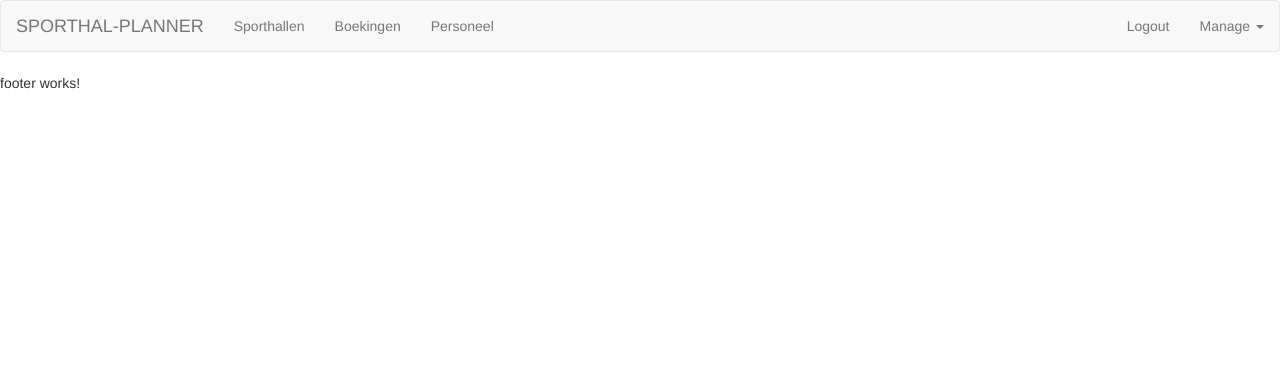
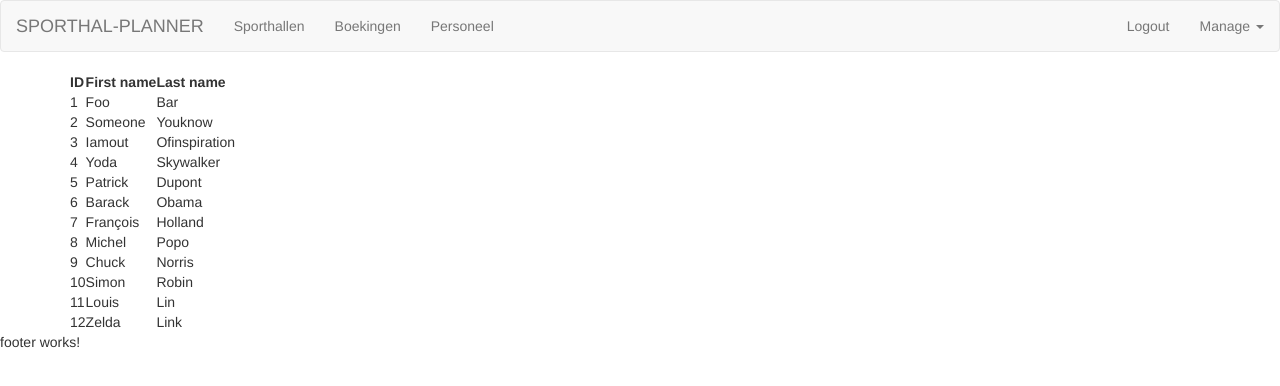
Before and after one commit to sander9512/Angular-SPA-C1, an Angular app: page /maintenance in a window 1280 px wide. Before the commit this address led to /. Shown: the top 386 px of the page. Built offline with nearby package versions, Linux system fonts and the light colour scheme.

Commit message:
maintenance

```diff
--- a/package.json
+++ b/package.json
@@ -21,8 +21,12 @@
     "@angular/platform-browser": "^5.0.0",
     "@angular/platform-browser-dynamic": "^5.0.0",
     "@angular/router": "^5.0.0",
+    "angular-datatables": "^5.0.0",
     "bootstrap": "^3.3.7",
     "core-js": "^2.4.1",
+    "datatables.net": "^1.10.16",
+    "datatables.net-dt": "^1.10.16",
+    "jquery": "^3.2.1",
     "rxjs": "^5.5.2",
     "zone.js": "^0.8.14"
   },
@@ -30,8 +34,10 @@
     "@angular/cli": "1.5.0",
     "@angular/compiler-cli": "^5.0.0",
     "@angular/language-service": "^5.0.0",
+    "@types/datatables.net": "^1.10.8",
     "@types/jasmine": "~2.5.53",
     "@types/jasminewd2": "~2.0.2",
+    "@types/jquery": "^3.2.17",
     "@types/node": "~6.0.60",
     "codelyzer": "~3.2.0",
     "jasmine-core": "~2.6.2",
--- a/src/app/app-routing.module.ts
+++ b/src/app/app-routing.module.ts
@@ -7,10 +7,12 @@ import {BookingsComponent} from './bookings/bookings.component';
 import {SportshallDetailComponent} from './sportshalls/sportshall-detail/sportshall-detail.component';
 import {SigninComponent} from './auth/signin/signin.component';
 import {SignupComponent} from './auth/signup/signup.component';
+import {MaintenanceComponent} from './maintenance/maintenance.component';
 
 const appRoutes: Routes = [
   { path: '', redirectTo: '/sportshalls', pathMatch: 'full' },
   { path: 'halls/:id', component: SportshallDetailComponent},
+  { path: 'maintenance', component: MaintenanceComponent},
   { path: 'sportshalls', component: SportshallsComponent, children: []},
   { path: 'bookings', component: BookingsComponent, children: []},
   { path: 'login', component: SigninComponent},
--- a/src/app/app.module.ts
+++ b/src/app/app.module.ts
@@ -21,6 +21,8 @@ import {UserService} from './shared/services/user.service';
 import { SportshallDetailComponent } from './sportshalls/sportshall-detail/sportshall-detail.component';
 import { SportshallTimeItemComponent } from './sportshalls/sportshall-time-item/sportshall-time-item.component';
 import { BookingItemSmallComponent } from './bookings/booking-item-small/booking-item-small.component';
+import { MaintenanceComponent } from './maintenance/maintenance.component';
+// import { DataTablesModule } from 'angular-datatables';
 
 @NgModule({
   declarations: [
@@ -39,6 +41,8 @@ import { BookingItemSmallComponent } from './bookings/booking-item-small/booking
     SportshallDetailComponent,
     SportshallTimeItemComponent,
     BookingItemSmallComponent,
+    MaintenanceComponent,
+    // DataTablesModule
   ],
   imports: [
     BrowserModule,
--- /dev/null
+++ b/src/app/maintenance/maintenance.component.html
@@ -0,0 +1,71 @@
+<table datatable class="row-border hover">
+  <thead>
+  <tr>
+    <th>ID</th>
+    <th>First name</th>
+    <th>Last name</th>
+  </tr>
+  </thead>
+  <tbody>
+  <tr>
+    <td>1</td>
+    <td>Foo</td>
+    <td>Bar</td>
+  </tr>
+  <tr>
+    <td>2</td>
+    <td>Someone</td>
+    <td>Youknow</td>
+  </tr>
+  <tr>
+    <td>3</td>
+    <td>Iamout</td>
+    <td>Ofinspiration</td>
+  </tr>
+  <tr>
+    <td>4</td>
+    <td>Yoda</td>
+    <td>Skywalker</td>
+  </tr>
+  <tr>
+    <td>5</td>
+    <td>Patrick</td>
+    <td>Dupont</td>
+  </tr>
+  <tr>
+    <td>6</td>
+    <td>Barack</td>
+    <td>Obama</td>
+  </tr>
+  <tr>
+    <td>7</td>
+    <td>François</td>
+    <td>Holland</td>
+  </tr>
+  <tr>
+    <td>8</td>
+    <td>Michel</td>
+    <td>Popo</td>
+  </tr>
+  <tr>
+    <td>9</td>
+    <td>Chuck</td>
+    <td>Norris</td>
+  </tr>
+  <tr>
+    <td>10</td>
+    <td>Simon</td>
+    <td>Robin</td>
+  </tr>
+  <tr>
+    <td>11</td>
+    <td>Louis</td>
+    <td>Lin</td>
+  </tr>
+  <tr>
+    <td>12</td>
+    <td>Zelda</td>
+    <td>Link</td>
+  </tr>
+  </tbody>
+</table>
--- /dev/null
+++ b/src/app/maintenance/maintenance.component.ts
@@ -0,0 +1,16 @@
+import { Component, OnInit } from '@angular/core';
+
+
+@Component({
+  selector: 'app-maintenance',
+  templateUrl: './maintenance.component.html',
+  styleUrls: ['./maintenance.component.css']
+})
+export class MaintenanceComponent implements OnInit {
+
+  constructor() { }
+
+  ngOnInit() {
+  }
+
+}
--- a/src/tsconfig.app.json
+++ b/src/tsconfig.app.json
@@ -10,4 +10,5 @@
     "test.ts",
     "**/*.spec.ts"
   ]
+
 }
```
Also changed, not shown: src/app/maintenance/maintenance.component.css (added).
